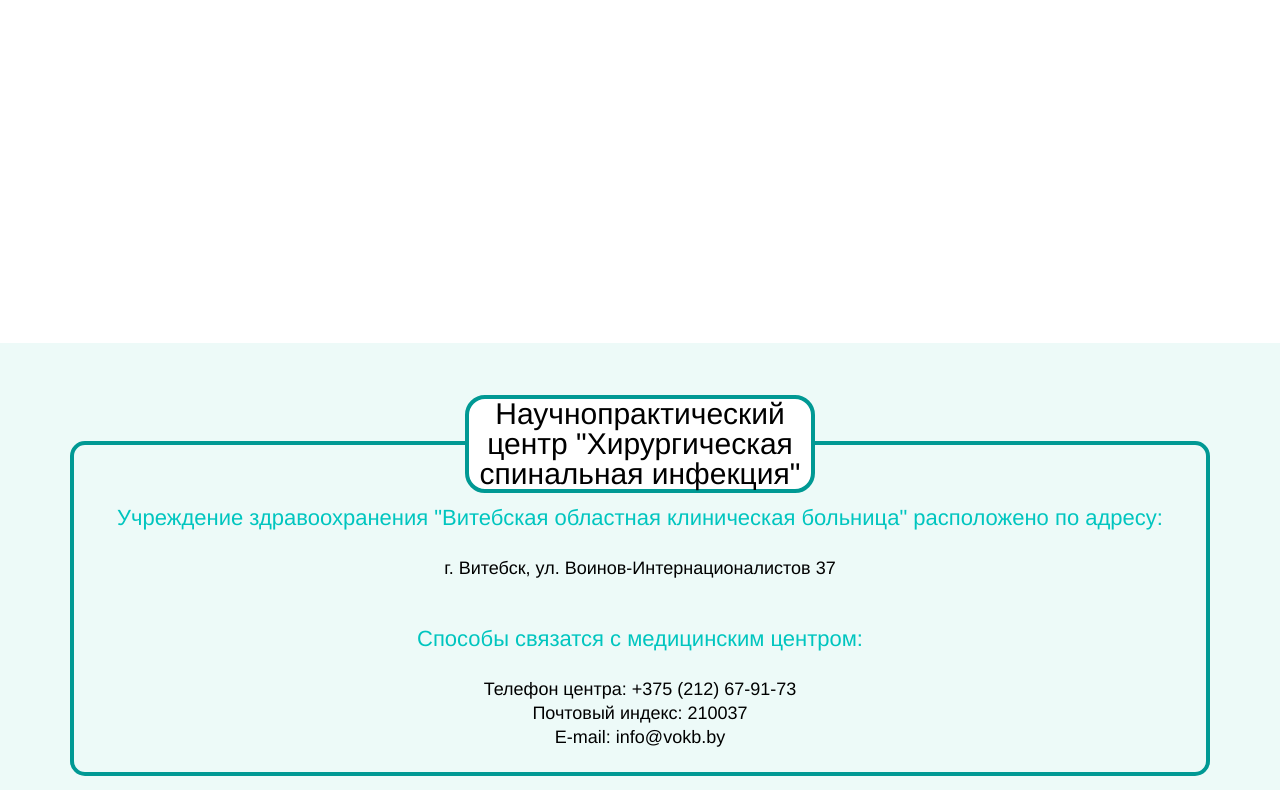
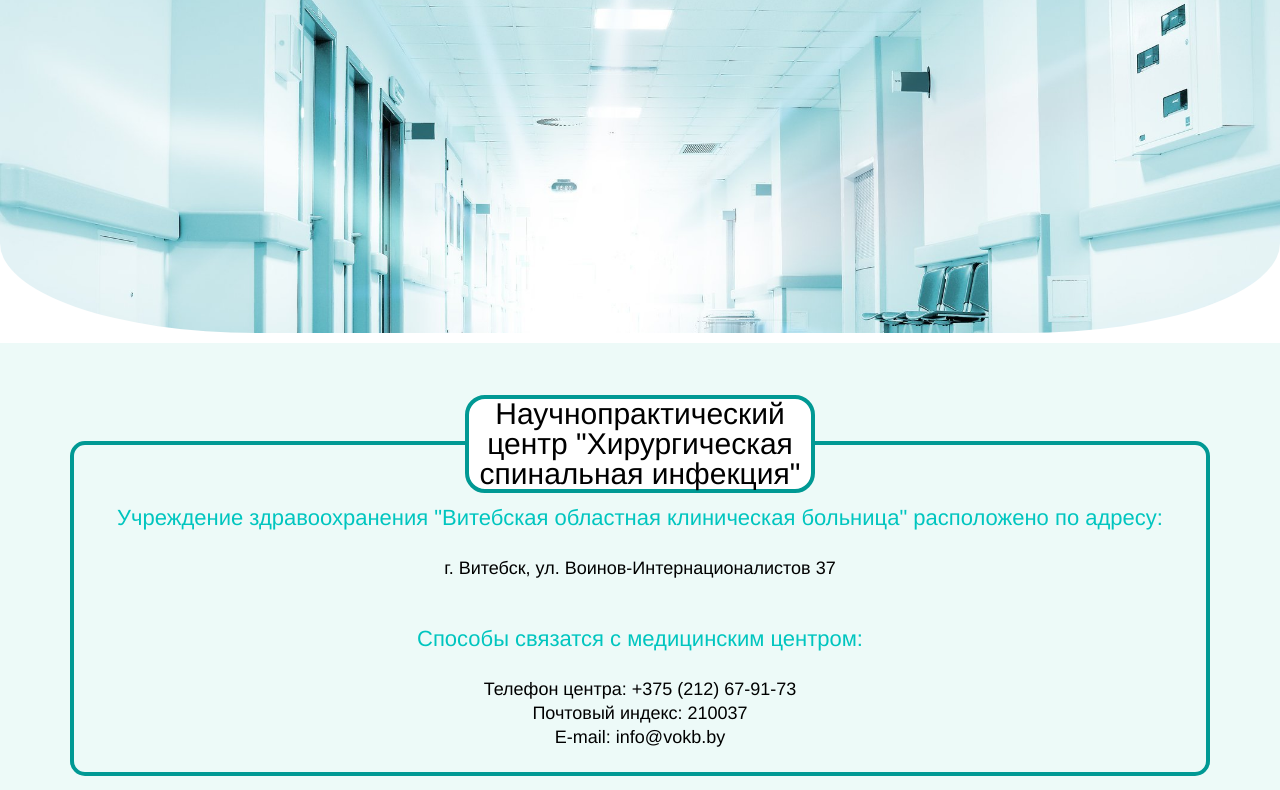
Before and after one commit to kkonderskiy/Diplom, a plain HTML site: page index.html in a window 1280 px wide. Shown: the part 252-1042 px from the top of the page. Drawn offline with Linux system fonts and the light colour scheme.

Commit message:
update url img

```diff
--- a/css/style.css
+++ b/css/style.css
@@ -248,7 +248,7 @@
 /* Center */
 
 .main__image__container{
-    background-image: url(./source/hospital.jpg) !important;
+    background-image: url(../source/hospital.jpg) !important;
     background-size: cover !important;
     position: relative;
     height: 450px;
```
